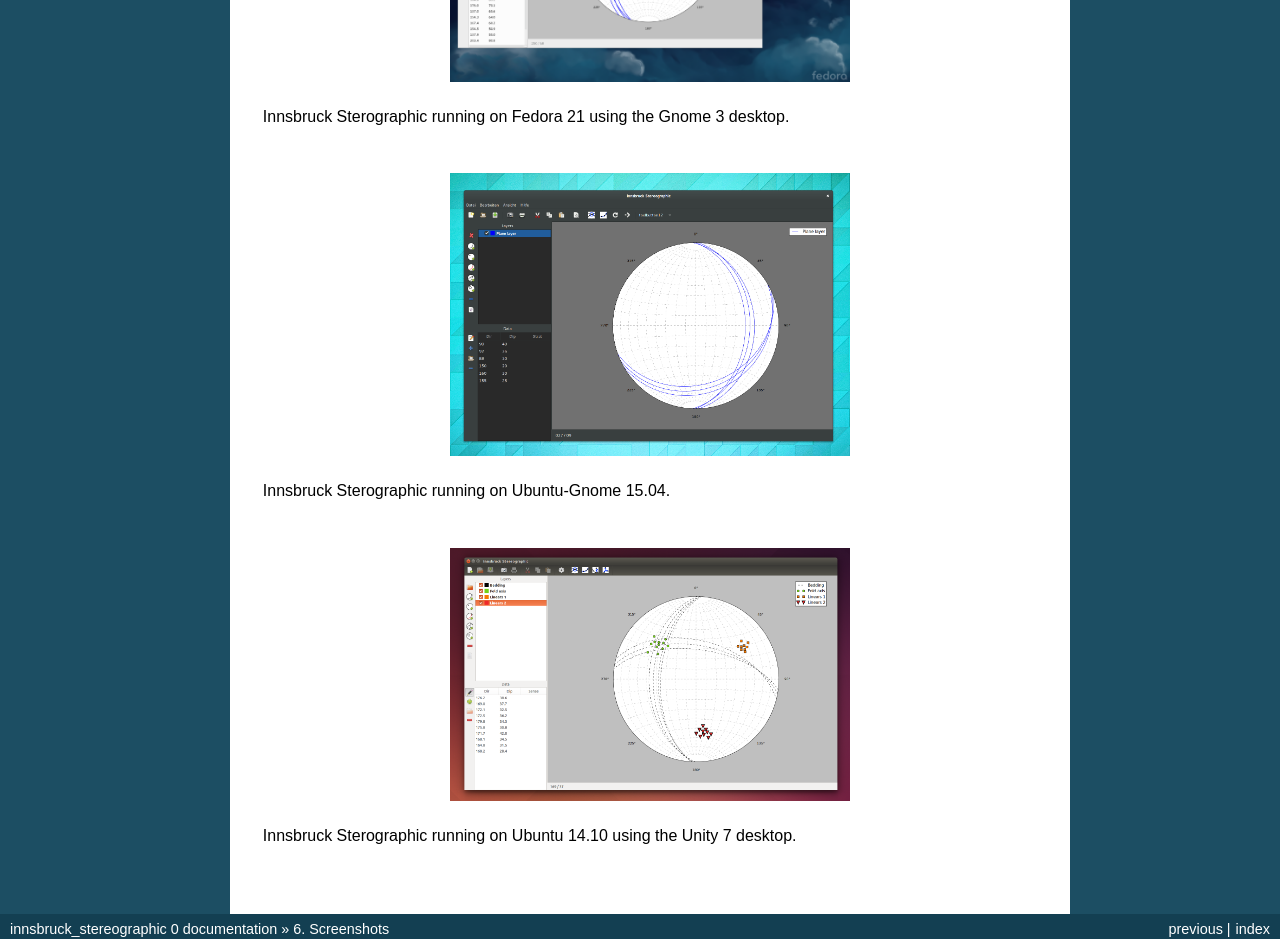
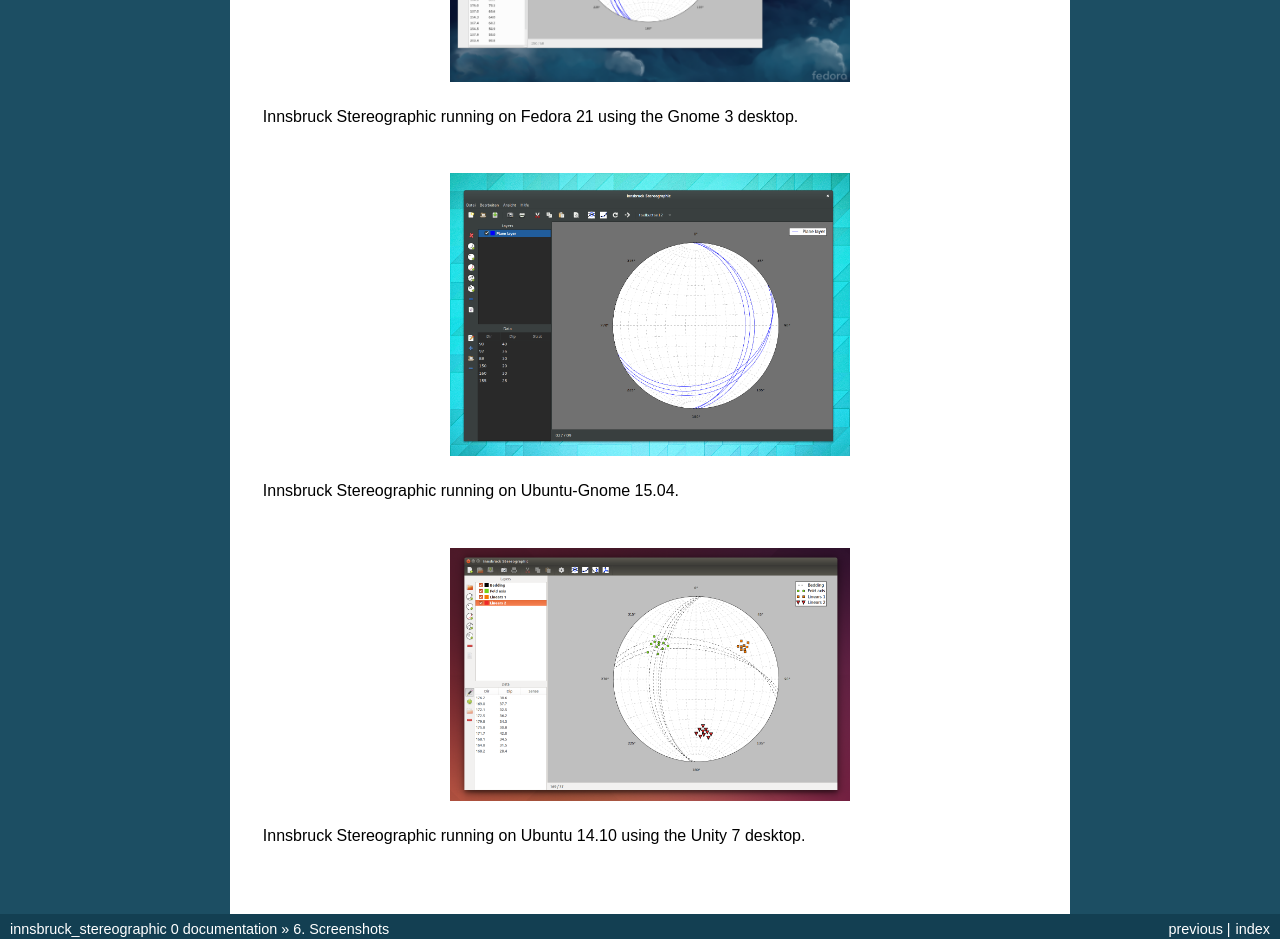
Before and after one commit to innstereo/innstereo, a Sphinx documentation site: the page built from docs/screenshots.rst, in a window 1280 px wide. Shown: the part 298-1237 px from the top of the page. Built offline with Sphinx 7.4.7, drawn with Linux system fonts in a browser that asks for light colours.

Commit message:
spelling

```diff
--- a/docs/dataio.rst
+++ b/docs/dataio.rst
@@ -17,7 +17,7 @@
 
     The button for the file parser is in the folder icon in the highlighted area.
 
-After a file has been choosen the parsing dialog opens. It includes an option to skip over lines at the beginning of the file, that usually contain metadata. The result of the parsing are shown in a table at the bottom of the dialog. Using the column numbers shows in that table, one can assign the columns to their respective counterparts of Innsbruck Stereographic.
+After a file has been chosen the parsing dialog opens. It includes an option to skip over lines at the beginning of the file, that usually contain metadata. The result of the parsing are shown in a table at the bottom of the dialog. Using the column numbers shows in that table, one can assign the columns to their respective counterparts of Innsbruck Stereographic.
 
 .. figure:: _static/interface_file_parser_dialog.png
     :width: 400px
@@ -57,6 +57,6 @@
 
 Further Reading
 ---------------
- - Desription of `Comma-separated values <https://en.wikipedia.org/wiki/Comma-separated_values>`_ on Wikipedia
+ - Description of `Comma-separated values <https://en.wikipedia.org/wiki/Comma-separated_values>`_ on Wikipedia
  - Ortner, H., Reiter, F. & Acs, P. (2002). *Easy handling of tectonic data: the programs TectonicVB for Mac and TectonicsFP for Windows.* Computers & Geosciences(28/10), 1193-1200 (`doi:10.1016/S0098-3004(02)00038-9 <http://dx.doi.org/10.1016/S0098-3004%2802%2900038-9>`_).
  - Reiter, F. & Acs, P., (1996-2011). *TectonicsFP 1.75 - Computer Software for Structural Geology: Operating Manual.* Bundled with the TectonicsFP installation.
--- a/docs/datasets.rst
+++ b/docs/datasets.rst
@@ -17,7 +17,7 @@
 
     A plane oriented 140/40 is shown here both as a great circle and a pole.
 
-Another important information for planes is their stratigraphic orientation. This information can be entered in the "Stratigraphy"-column, but is not required. An "n" indicates that the plane is oriented normally and an "i" indicates that the plane is oriented inversly.
+Another important information for planes is their stratigraphic orientation. This information can be entered in the "Stratigraphy"-column, but is not required. An "n" indicates that the plane is oriented normally and an "i" indicates that the plane is oriented inversely.
 
 Line dataset
 ------------
@@ -27,7 +27,7 @@
 Faultplane dataset
 ------------------
 
-This dataset is used for faults that have a conjugated linear element, associated with the movement along this plane. In the stereonet this appears as a combination of hwo planes and linear elements are displayed.
+This dataset is used for faults that have a conjugated linear element, associated with the movement along this plane. In the stereonet this appears as a combination of how planes and linear elements are displayed.
 
 Fold dataset
 ------------
--- a/docs/formatting.rst
+++ b/docs/formatting.rst
@@ -8,11 +8,11 @@
 Layer formatting
 ----------------
 
-Layers can be formatted by double-clicking the layer-view (In order to avoid renaming the layer it is best to double-click on the colored square).
+Layers can be formatted by double-clicking the layer-view (In order to avoid renaming the layer it is best to double-click on the coloured square).
 
-Great circles and small circles both appear as lines in the stereonet. One can set the color, thickness, style (solid, dashed), and the capstyle for lines.
+Great circles and small circles both appear as lines in the stereonet. One can set the colour, thickness, style (solid, dashed), and the capstyle for lines.
 
-Linears appear as points in the stereonet. One can set a fill color, edge color, style (circle, square, etc..), size, and edge thickness for points.
+Linears appear as points in the stereonet. One can set a fill colour, edge colour, style (circle, square, etc..), size, and edge thickness for points.
 
 .. figure:: _static/layer_properties_dialog.png
     :width: 400px
--- a/docs/screenshots.rst
+++ b/docs/screenshots.rst
@@ -8,20 +8,20 @@
 .. figure:: _static/screenshot_fedora_21.png
     :width: 400px
     :align: center
-    :alt: screenshot of innsbruck stereographic running on Fedora 21
+    :alt: screenshot of Innsbruck Stereographic running on Fedora 21
 
-    Innsbruck Sterographic running on Fedora 21 using the Gnome 3 desktop.
+    Innsbruck Stereographic running on Fedora 21 using the Gnome 3 desktop.
 
 .. figure:: _static/screenshot_ubuntu_gnome_15_04.png
     :width: 400px
     :align: center
-    :alt: screenshot of innsbruck stereographic running on Ubuntu-Gnome 15.04
+    :alt: screenshot of Innsbruck Stereographic running on Ubuntu-Gnome 15.04
 
-    Innsbruck Sterographic running on Ubuntu-Gnome 15.04.
+    Innsbruck Stereographic running on Ubuntu-Gnome 15.04.
 
 .. figure:: _static/screenshot_ubuntu_14_10.png
     :width: 400px
     :align: center
-    :alt: screenshot of innsbruck stereographic running on Ubuntu 14.10
+    :alt: screenshot of Innsbruck Stereographic running on Ubuntu 14.10
 
-    Innsbruck Sterographic running on Ubuntu 14.10 using the Unity 7 desktop.
+    Innsbruck Stereographic running on Ubuntu 14.10 using the Unity 7 desktop.
--- a/docs/stereonet.rst
+++ b/docs/stereonet.rst
@@ -23,7 +23,7 @@
 Equal angle projection
 ^^^^^^^^^^^^^^^^^^^^^^
 
-Equal angle projection preserve angle but severely distort areas. The projection used for this kind of plots is the *Stereographic Projection with equatorial aspect* (See: Synder 1987, p. 154). This is usually referred to as a *Wulff Net* in geology, after Georgij Viktorovich Wulff.
+Equal angle projection preserve angle but severely distort areas. The projection used for this kind of plots is the *Stereographic Projection with equatorial aspect* (See: Snyder 1987, p. 154). This is usually referred to as a *Wulff Net* in geology, after Georgij Viktorovich Wulff.
 
 .. figure:: _static/equal_angle_small_circles.svg
     :width: 400px
--- a/docs/views.rst
+++ b/docs/views.rst
@@ -3,7 +3,7 @@
 Views
 =====
 
-In order to get an optimal overview over a dataset, Innbruck Stereographic uses different preconfigured views that each show different aspects of the data. The views can be selected from the menubar.
+In order to get an optimal overview over a dataset, Innsbruck Stereographic uses different preconfigured views that each show different aspects of the data. The views can be selected from the menubar.
 
 .. figure:: _static/interface_views.png
     :width: 400px
```
